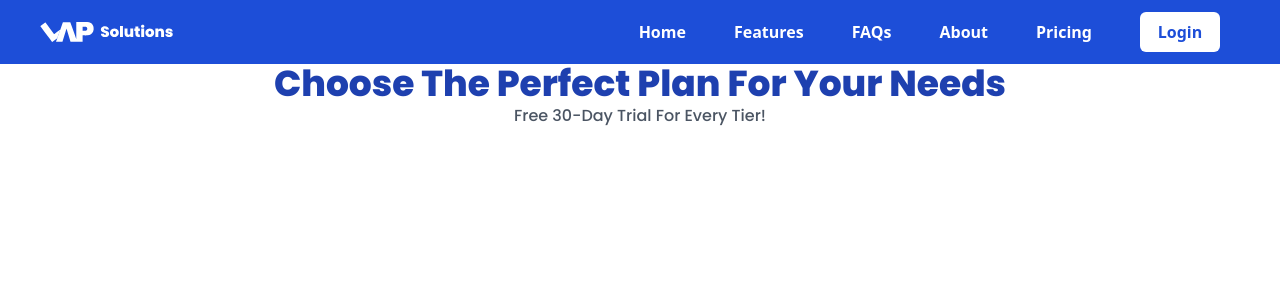
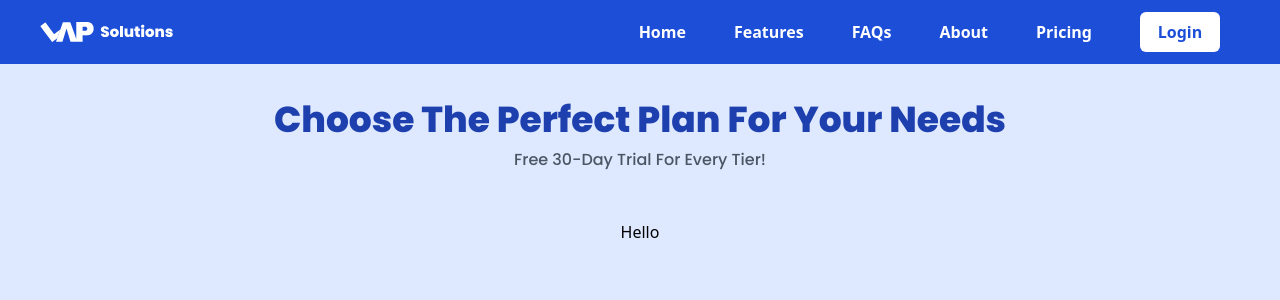
Before and after one commit to cheetoezzz/Lap-it-landing-page, a Next.js app: page /Pricing in a window 1280 px wide. Shown: the top 300 px of the page. Built offline with nearby package versions, Linux system fonts and the light colour scheme.

Commit message:
Global color by allen

```diff
--- /dev/null
+++ b/src/app/Pricing/Choice.tsx
@@ -0,0 +1,13 @@
+import React from 'react'
+
+const Choice = () => {
+  return (
+    <div className='flex justify-center mt-12'>
+      Hello
+
+      </div>
+
+  )
+}
+
+export default Choice
--- a/src/app/Pricing/page.tsx
+++ b/src/app/Pricing/page.tsx
@@ -1,6 +1,7 @@
 import React from 'react';
 import { Poppins } from 'next/font/google';
 import Navbar from '../components/navbar';
+import Choice from '../Pricing/Choice';
 
 const poppins_init = Poppins({
   subsets: ['latin'],
@@ -8,16 +9,21 @@ const poppins_init = Poppins({
   variable: '--font-Poppins',
 });
 
+
+
 const Pricing = () => {
   return (
     <><Navbar />
-    <div className="flex justify-center">
+    <div className=''>
+    <div className="flex justify-center mt-9">
       <div className={poppins_init.variable}>
         <div className='flex flex-col items-center'>
           <h1 className="text-blue-800 text-4xl poppins font-extrabold">Choose The Perfect Plan For Your Needs</h1>
-          <p className='poppins font-medium text-gray-600'>Free 30-Day Trial For Every Tier!</p>
+          <p className='poppins font-medium text-gray-600 mt-2'>Free 30-Day Trial For Every Tier!</p>
         </div>
+        <Choice/>
       </div>
+    </div>
     </div></>
   );
 };
--- a/src/app/globals.css
+++ b/src/app/globals.css
@@ -8,3 +8,7 @@
 .poppins{
     font-family: var(--font-Poppins);
 }
+
+body {
+    background-color: #DEE9FF;
+  }
```
Also changed, not shown: 1 other file (tests, documents, lock files or other folders).
